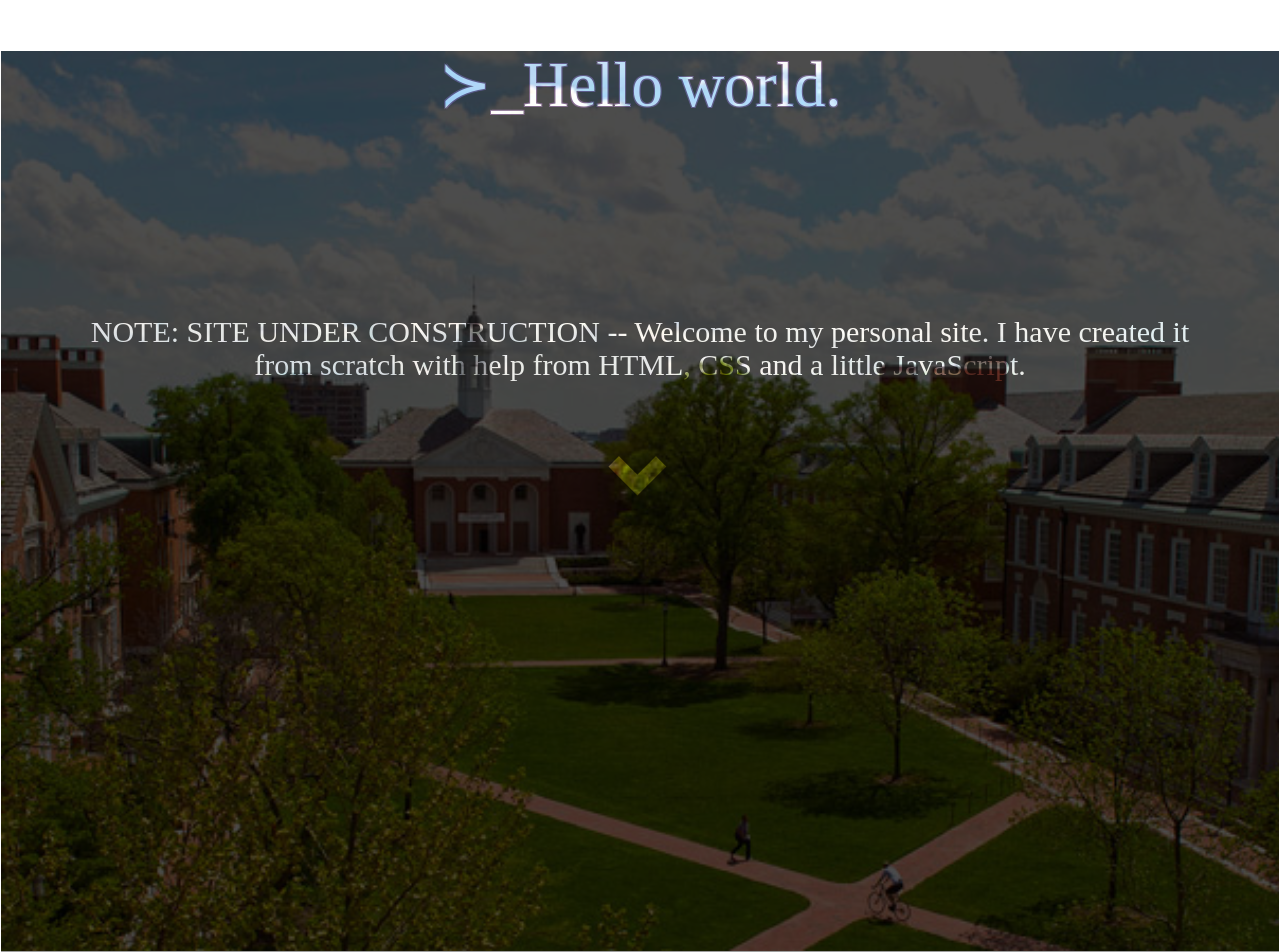
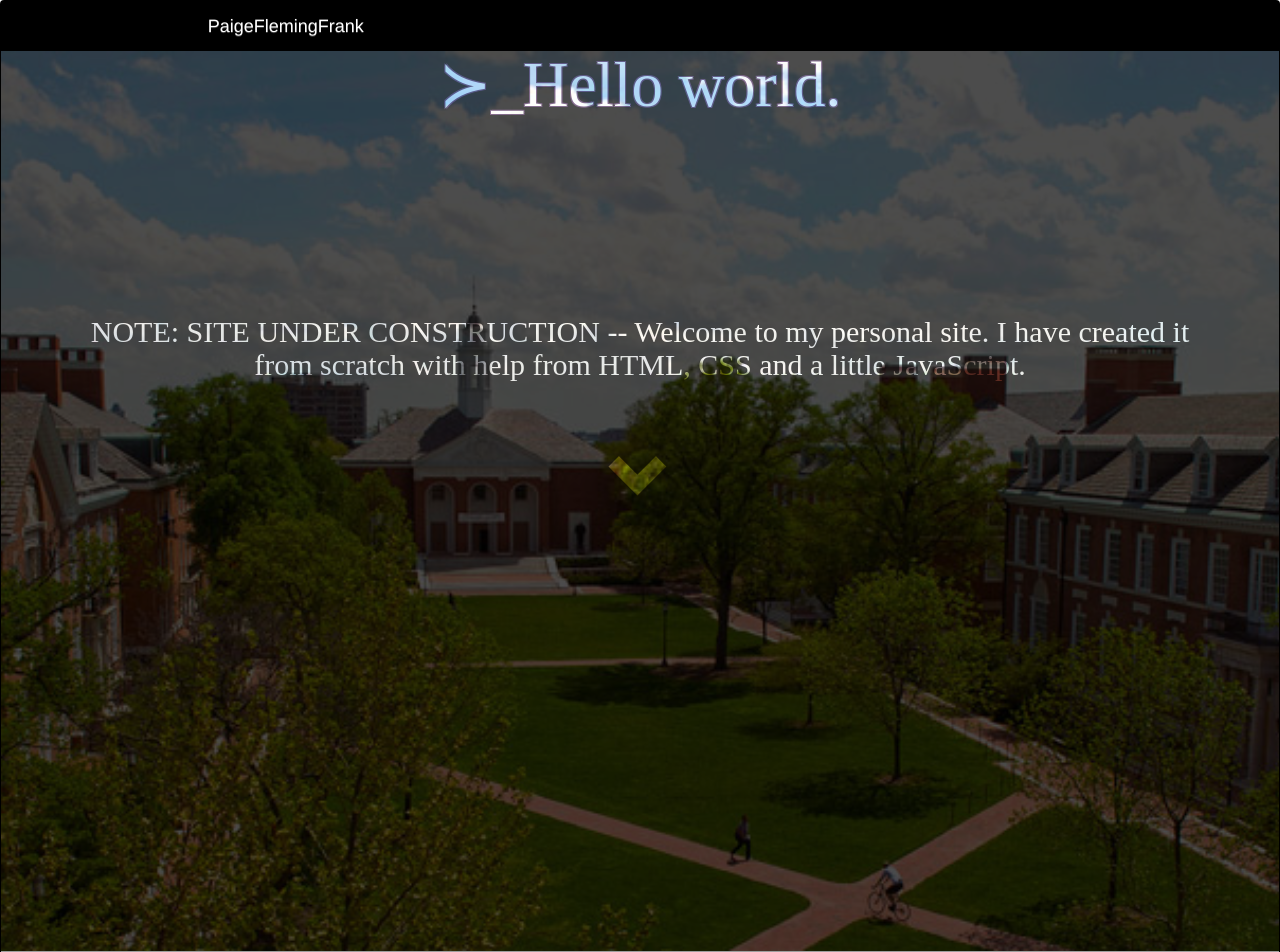
Before and after one commit to pfrank7/pfrank7.github.io, a Jekyll site: the page built from index.html, in a window 1280 px wide. Shown: the top 952 px of the page. Built offline with Jekyll 4.4.1, drawn with Linux system fonts in a browser that asks for light colours; nearby versions of some CDN libraries; grey boxes are pictures that could not be loaded.

Commit message:
Update default.html

```diff
--- a/_layouts/default.html
+++ b/_layouts/default.html
@@ -24,7 +24,7 @@
 
 		</head>
 		<body>
-			<nav class = "navbar" style = "background-color: white;">
+			<nav class = "navbar" style = "background-color: black;">
 				<div class = "container-fluid" id = "margin" style= "margin-bottom:0px; margin-top:0px;">
 					<div class="navbar-header">
       						<a class="navbar-brand" href="#">PaigeFlemingFrank</a>
```
